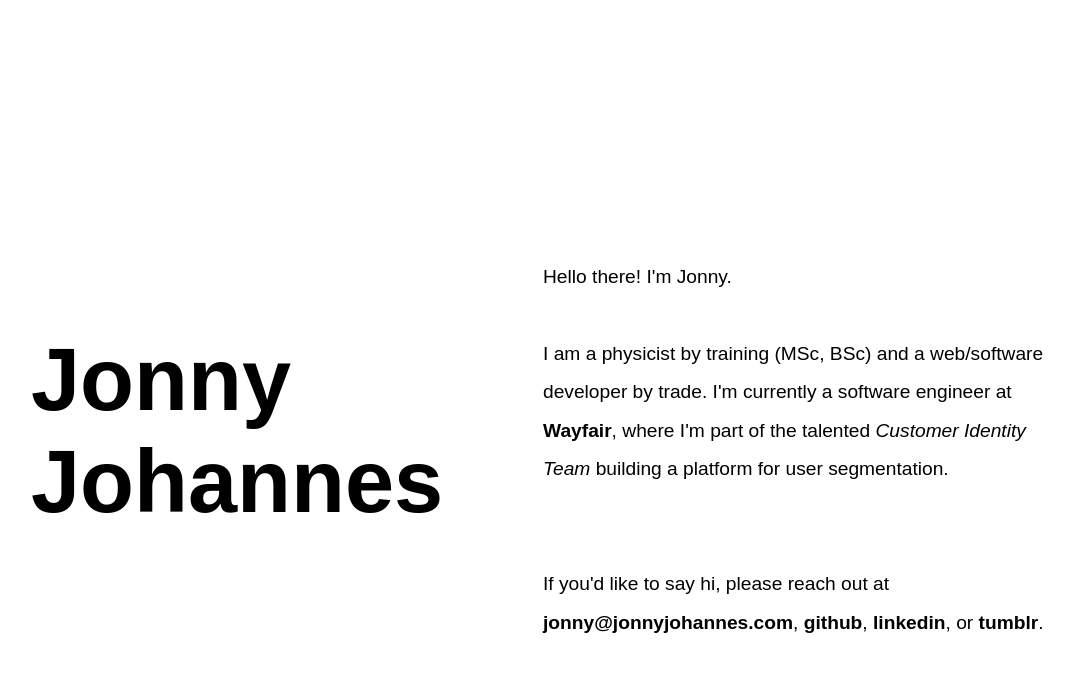
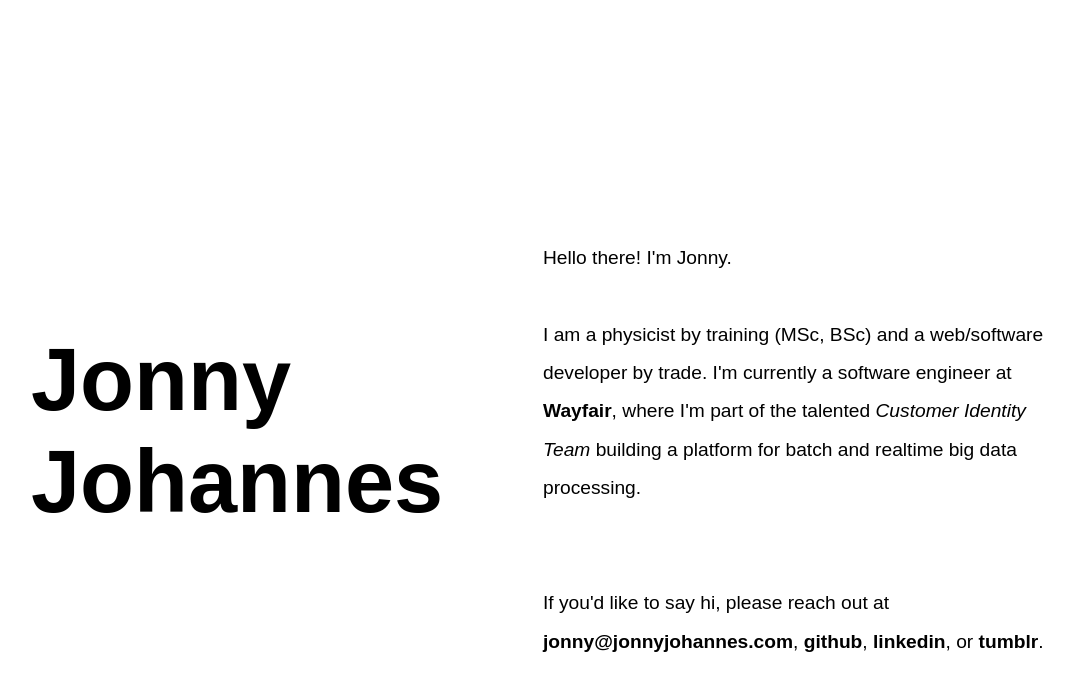
Before and after one commit to jonnyjohannes/jonnyjohannes.github.io, a Jekyll site: the page built from index.html, in a window 1280 px wide and 900 px high, scrolled down 900 px. Shown: the top 691 px of the window, without its empty margins (97-1171 px from the left). Built offline with Jekyll 4.4.1, drawn with Linux system fonts in a browser that asks for light colours; nearby versions of some CDN libraries; some web fonts are replaced.

Commit message:
description update

```diff
--- a/_includes/about.html
+++ b/_includes/about.html
@@ -1,6 +1,6 @@
 <div id='about'>
   <p>Hello there! I'm Jonny.</p>
-  <p>I am a physicist by training (MSc, BSc) and a web/software developer by trade. I'm currently a software engineer at <a href=' https://www.wayfair.com' /target='_blank'>Wayfair</a>, where I'm part of the talented <i>Customer Identity Team</i> building a platform for user segmentation.</p>
+  <p>I am a physicist by training (MSc, BSc) and a web/software developer by trade. I'm currently a software engineer at <a href=' https://www.wayfair.com' /target='_blank'>Wayfair</a>, where I'm part of the talented <i>Customer Identity Team</i> building a platform for batch and realtime big data processing.</p>
   <p>
   <p>If you'd like to say hi, please reach out at <a href='mailto:jonny@jonnyjohannes.com'>jonny@jonnyjohannes.com</a>, <a target='blank' href='https://github.com/jonnyjohannes'>github</a>, <a target='blank' href='https://www.linkedin.com/in/jonnyjohannes/'>linkedin</a>, or <a target='blank' href='http://blog.jonnyjohannes.com'>tumblr</a>.</p>
 </div>
```
